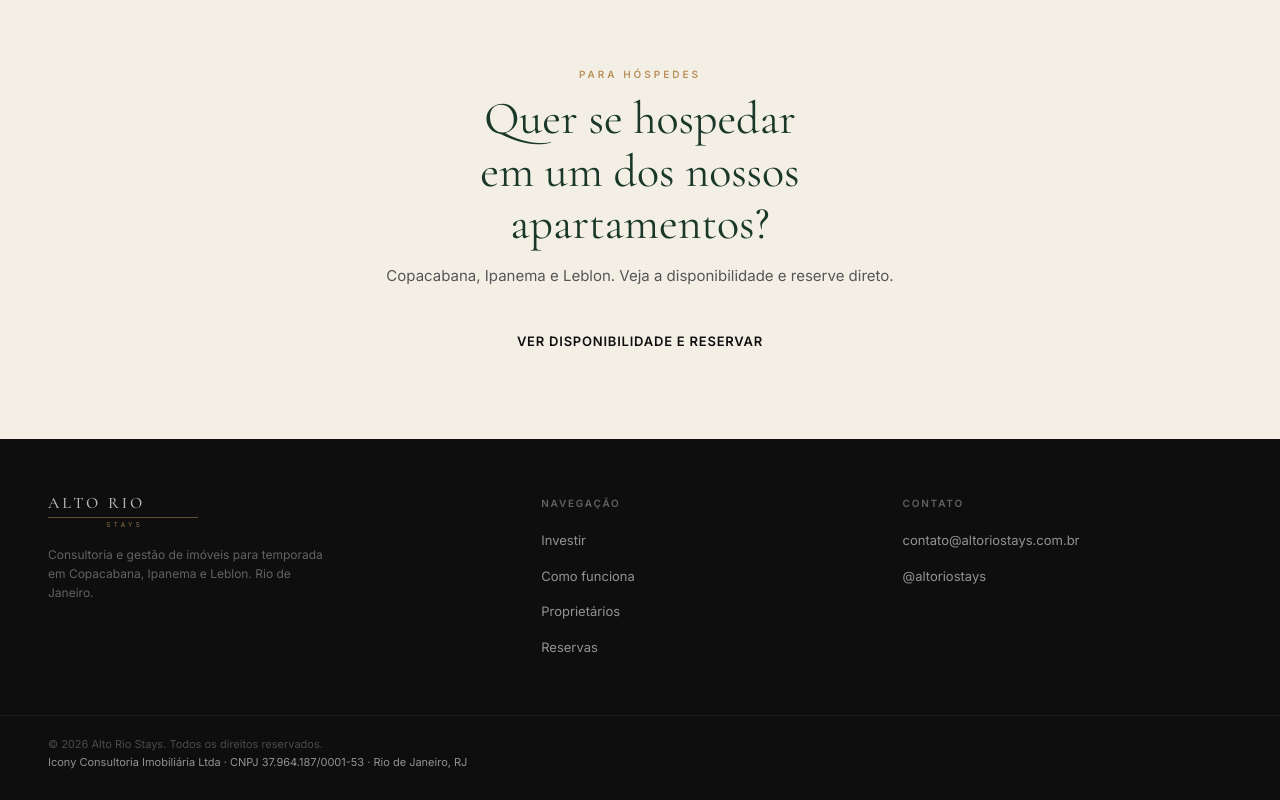
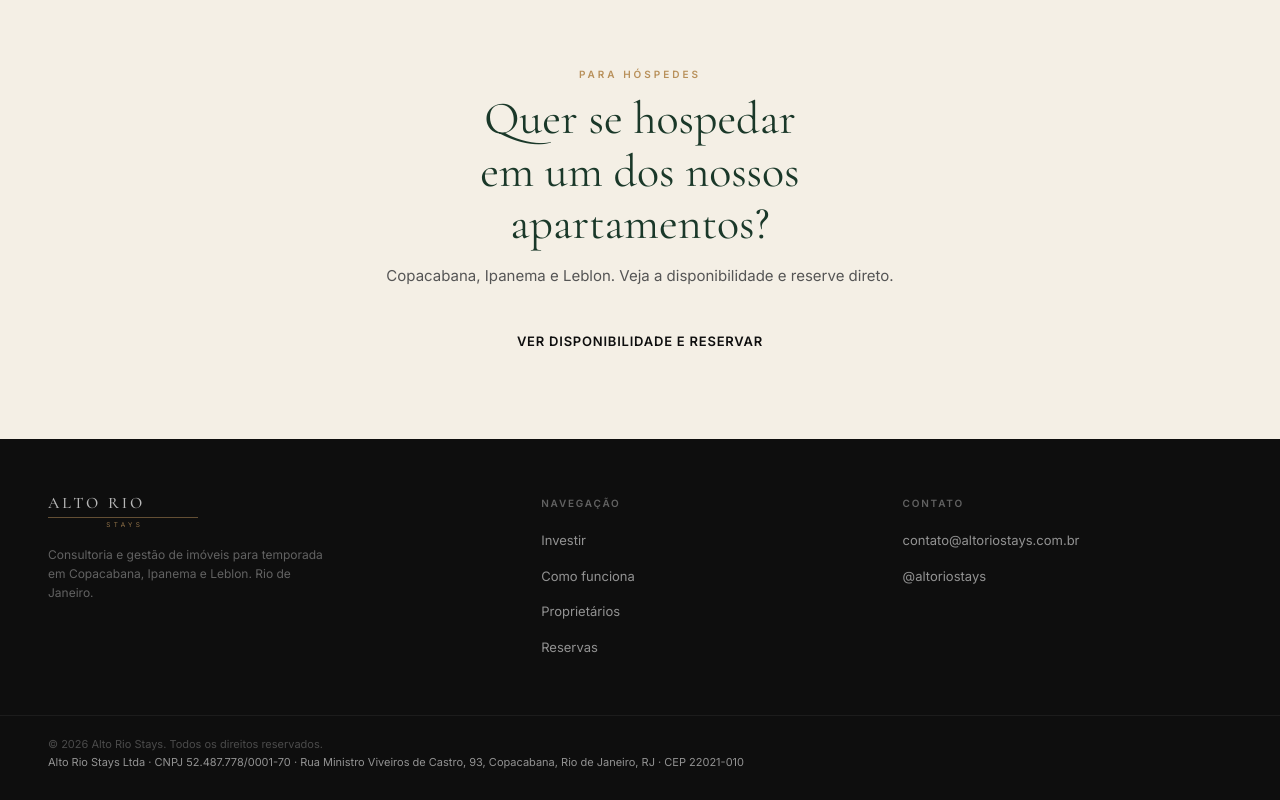
Before and after one commit to renatoparentoni/alto-rio-site, a plain HTML site: page index.html in a window 1280 px wide. Shown: the part 4289-5089 px from the top of the page. Drawn offline with nearby package versions, Linux system fonts and the light colour scheme.

Commit message:
Rodapé: corrige para Alto Rio Stays Ltda, CNPJ 52.487.778/0001-70 e endereço
Co-Authored-By: Claude Sonnet 5.5 <noreply@anthropic.com>

```diff
--- a/index.html
+++ b/index.html
@@ -401,7 +401,7 @@
     </ul>
   </div>
 </footer>
-<div class="foot-bottom"><p>© 2026 Alto Rio Stays. Todos os direitos reservados.</p><p class="legal">Icony Consultoria Imobiliária Ltda · CNPJ 37.964.187/0001-53 · Rio de Janeiro, RJ</p></div>
+<div class="foot-bottom"><p>© 2026 Alto Rio Stays. Todos os direitos reservados.</p><p class="legal">Alto Rio Stays Ltda · CNPJ 52.487.778/0001-70 · Rua Ministro Viveiros de Castro, 93, Copacabana, Rio de Janeiro, RJ · CEP 22021-010</p></div>
 
 <a class="wa-float" data-wa="Olá! Vim pelo site da Alto Rio Stays." aria-label="WhatsApp" hidden>
   <svg viewBox="0 0 24 24"><path d="M17.47 14.38c-.3-.15-1.76-.87-2.03-.97-.27-.1-.47-.15-.67.15-.2.3-.77.97-.94 1.17-.17.2-.35.22-.65.07-.3-.15-1.26-.46-2.39-1.48-.88-.79-1.48-1.76-1.65-2.06-.17-.3-.02-.46.13-.61.13-.13.3-.35.45-.52.15-.17.2-.3.3-.5.1-.2.05-.37-.02-.52-.08-.15-.67-1.61-.92-2.2-.24-.58-.49-.5-.67-.51h-.57c-.2 0-.52.07-.79.37-.27.3-1.04 1.02-1.04 2.48s1.07 2.88 1.21 3.07c.15.2 2.1 3.2 5.08 4.49.71.3 1.26.49 1.69.62.71.23 1.36.2 1.87.12.57-.09 1.76-.72 2-1.41.25-.7.25-1.29.17-1.41-.07-.12-.27-.2-.57-.35M12.05 21.79a9.87 9.87 0 0 1-5.03-1.38l-.36-.21-3.74.98 1-3.65-.24-.37a9.86 9.86 0 0 1-1.51-5.26c0-5.45 4.44-9.89 9.89-9.89 2.64 0 5.12 1.03 6.99 2.9a9.83 9.83 0 0 1 2.89 7c0 5.45-4.44 9.89-9.89 9.89m8.41-18.3A11.82 11.82 0 0 0 12.05 0C5.5 0 .16 5.34.16 11.89c0 2.1.55 4.14 1.59 5.95L.06 24l6.3-1.65a11.88 11.88 0 0 0 5.68 1.45h.01c6.55 0 11.89-5.34 11.89-11.89 0-3.18-1.24-6.17-3.48-8.42z"/></svg>
```
